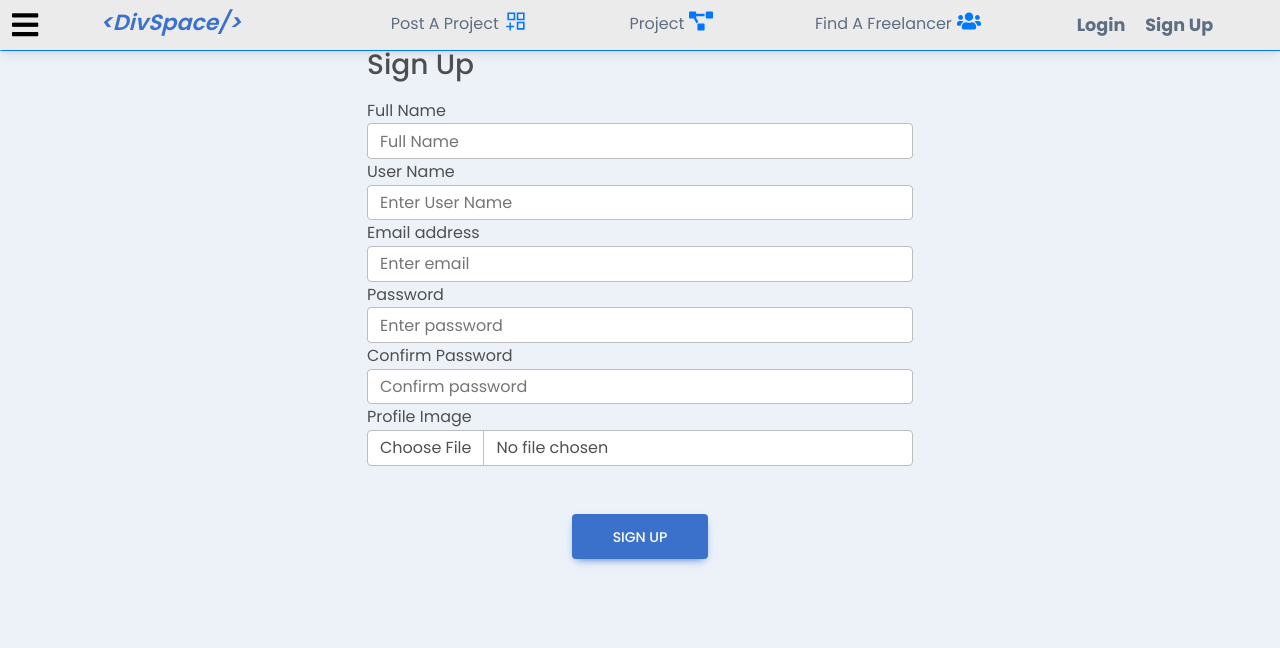
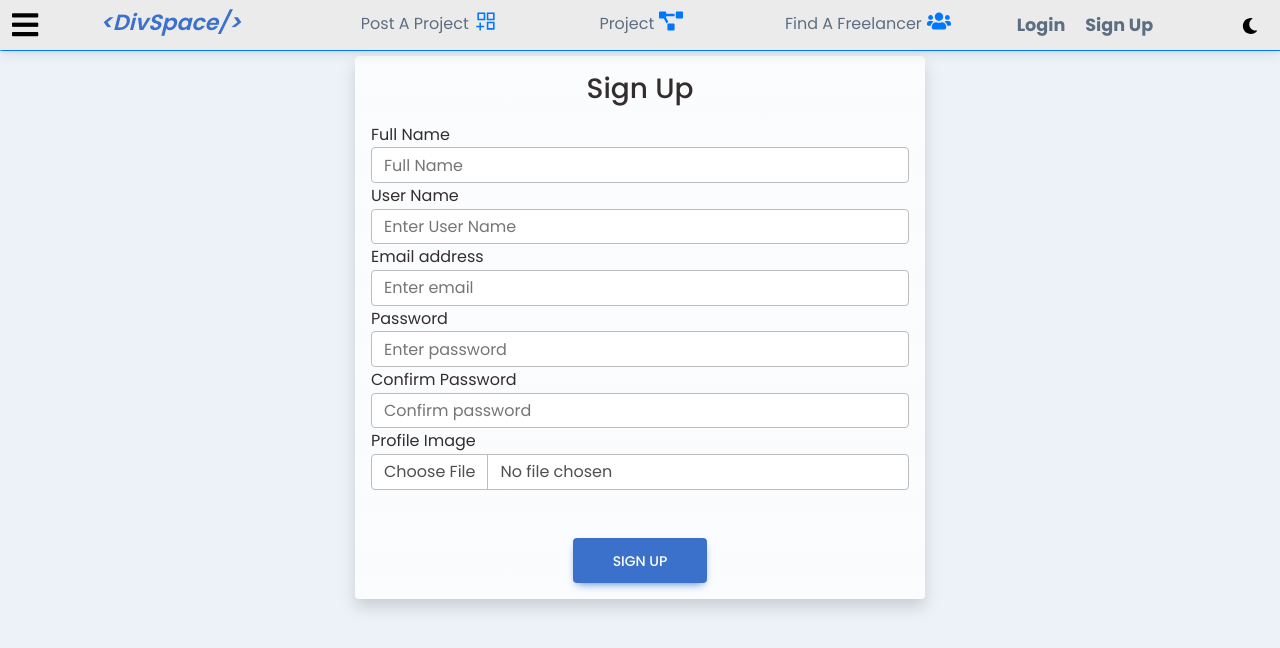
Before and after one commit to gtr3fadi/final-project, a React (Create React App) app in the folder fa91/: page /signup in a window 1280 px wide. Shown: the top 648 px of the page. Built offline with nearby package versions, Linux system fonts and the light colour scheme; no server answers; the database is empty.

Commit message:
final touch

```diff
--- a/fa91/src/Context/ThemeContext.js
+++ b/fa91/src/Context/ThemeContext.js
@@ -4,6 +4,7 @@ export const ThemeContext = createContext();
 
 const ThemeContextProvider = (props) => {
   const [isLightTheme, setIsLightTheme] = useState(true);
+
 
 
   const tran = () => {
--- a/fa91/src/component/Follow/FollowerList.js
+++ b/fa91/src/component/Follow/FollowerList.js
@@ -82,7 +82,7 @@ console.log(follower)
                     padding: "10px",
                   }}
                 >
-                  <p className="d-flex justify-content-around align-items-center">
+                  <p className="d-flex justify-content-end align-items-center">
                     <Link
                       to={`/profile/${doc.uid}`}
                       className="d-flex justify-content-between align-items-center"
--- a/fa91/src/component/Home.js
+++ b/fa91/src/component/Home.js
@@ -14,7 +14,6 @@ const Home = () => {
         alignItems: "center",
         height: "100vh",
         width: "100vw",
-        backgroundColor: "white",
         overflow: "hidden",
       }}
     >
--- a/fa91/src/component/LogIn.js
+++ b/fa91/src/component/LogIn.js
@@ -1,27 +1,36 @@
 import React, { useState } from "react";
 import { useLogin } from "./hook/useLogin";
+import { useThemeContext } from "./hook/useThemeContext";
 
 export default function LogIn() {
+  const { isLightTheme } = useThemeContext();
+
   const { login, error, isPending } = useLogin();
   const [email, setEmail] = useState("");
+  const [emailError, setEmailError] = useState(null);
   const [password, setPassword] = useState("");
 
   const handleSubmit = (e) => {
     e.preventDefault();
     login(email, password);
-    console.log(email, password);
   };
 
   return (
-    <div className="container mt-5">
-      <div className="row">
-        <div className="col-md-6 offset-md-3">
-          <h1 className="text-center text-primary   ">Log In</h1>
+    <div className="container mt-5 ">
+      <div className="row p-3 ">
+        <div className="col-md-6 mt-2 rounded p-0 mx-auto shadow">
+          <form
+            onSubmit={handleSubmit}
+            className={`${
+              isLightTheme ? "bg-white text-dark" : "bg-dark text-light"
+            } rounded p-3 bg-opacity-75 bg-gradient   `}
+          >
+            <h1 className="text-center text-primary   ">Log In</h1>
 
-          <form onSubmit={handleSubmit}>
             <div className="form-group">
               <label htmlFor="email">Email address</label>
               <input
+                required
                 type="email"
                 className="form-control"
                 id="email"
@@ -37,6 +46,7 @@ export default function LogIn() {
             <div className="form-group">
               <label htmlFor="password">Password</label>
               <input
+                required
                 type="password"
                 className="form-control"
                 id="password"
@@ -46,26 +56,25 @@ export default function LogIn() {
               />
             </div>
             <div className="form-group mt-3 text-center">
-
-              {isPending && <div className="spinner-border text-primary" role="status">
-                <span className="sr-only">Loading...</span>
-              </div>}
-              {error && <div className="alert alert-danger" role="alert">
-                {error}
-              </div>}
-              {!isPending && <button type="submit" className="btn btn-primary">
-                Log In
-              </button>}
-
+              {isPending && (
+                <div className="spinner-border text-primary" role="status">
+                  <span className="sr-only">Loading...</span>
+                </div>
+              )}
+              {error && (
+                <div className="alert alert-danger" role="alert">
+                  {error}
+                </div>
+              )}
+              {!isPending && (
+                <button type="submit" className="btn btn-primary">
+                  Log In
+                </button>
+              )}
             </div>
-
-
-
-
           </form>
         </div>
       </div>
     </div>
-
   );
 }
--- a/fa91/src/component/NavBar/NavBar.js
+++ b/fa91/src/component/NavBar/NavBar.js
@@ -85,7 +85,7 @@ const NavBar = () => {
           )}
         </div>
 
-        {user && (
+
           <div className="theme-toggle col">
             <button onClick={toggleTheme}>
               {isLightTheme ? (
@@ -99,7 +99,7 @@ const NavBar = () => {
               )}
             </button>
           </div>
-        )}
+
       </nav>
     </div>
   );
--- a/fa91/src/component/Profile/EditeProfile.js
+++ b/fa91/src/component/Profile/EditeProfile.js
@@ -1,6 +1,7 @@
 import { useState } from "react";
 import Select from "react-select";
 import { webDevList } from "./Skills";
+import { useThemeContext } from "../hook/useThemeContext";
 
 
 
@@ -9,6 +10,8 @@ import { webDevList } from "./Skills";
 
 
 export default function EditeProfile({ doc, updateDocumentField, saveChanges }) {
+const{isLightTheme} = useThemeContext();
+
   const [fullName, setFullName] = useState(doc.fullName);
   const [displayName, setDisplayName] = useState(doc.displayName);
   const [career, setCareer] = useState(doc.career ? doc.career : "");
@@ -47,7 +50,8 @@ export default function EditeProfile({ doc, updateDocumentField, saveChanges })
   };
 
   return (
-    <div className="mt-3">
+    <div className="mt-3"
+    >
       <form onSubmit={handelSubmit}>
         <div className="form-group row my-1">
           <label className="col-lg-3 col-form-label form-control-label">
--- a/fa91/src/component/Profile/Profile.js
+++ b/fa91/src/component/Profile/Profile.js
@@ -1,4 +1,5 @@
 import { useAuthContext } from "../hook/useAuthContext";
+import {useThemeContext} from "../hook/useThemeContext";
 import { useCollection } from "../hook/useCollection";
 import ProfileAvatar from "./ProfileAvatar";
 import { useState, useEffect } from "react";
@@ -12,6 +13,7 @@ import UserProfile from "./UserProfile";
 import EditeProfile from "./EditeProfile";
 
 export default function Profile() {
+  const {isLightTheme } = useThemeContext();
   const { id } = useParams();
   const [career, setCareer] = useState("");
   const [education, setEducation] = useState("");
@@ -92,7 +94,7 @@ export default function Profile() {
       <div className="row ">
         <div className="col-lg-4 mt-5 mb-2">
           <div className="profile-card-4 z-depth-3">
-            <div className="card">
+            <div className="card shadow">
               <div className="card-body text-center bg-primary rounded-top">
                 <div className="user-box"></div>
                 <ProfileAvatar src={doc.photoURL} online={doc.online} />
@@ -100,10 +102,8 @@ export default function Profile() {
                   {doc.fullName}
                 </h5>
                 <h6 className="mb-1 text-white ">@{doc.displayName}</h6>
-                {!doc.about && user.uid !==doc.id && (
-                  <p className="text-white">
-                    no career added yet
-                  </p>
+                {!doc.about && user.uid !== doc.id && (
+                  <p className="text-white">no career added yet</p>
                 )}
                 {doc.career && (
                   <h6 className="text-light text-capitalize">
@@ -134,11 +134,13 @@ export default function Profile() {
                   </form>
                 )}
               </div>
-              <div className="card-body">
+              <div className="card-body"
+              >
                 <div className="row mb-4">
                   <div className="col-6">
-                    {doc.followers.map(follower => follower.id).filter( follow => follow == user.uid).length === 0 ? (
-
+                    {doc.followers
+                      .map((follower) => follower.id)
+                      .filter((follow) => follow == user.uid).length === 0 ? (
                       <button
                         className="btn btn-primary btn-block text-capitalize"
                         onClick={toggoleFollow}
@@ -167,7 +169,7 @@ export default function Profile() {
                       <i className="fab fa-whatsapp fa-lg text-success"></i>
                       {!doc.whatsApp && user.uid !== doc.id && (
                         <span className="text-muted small">
-                           no whatsapp added yet
+                          no whatsapp added yet
                         </span>
                       )}
                       {doc.whatsApp && (
@@ -277,7 +279,12 @@ export default function Profile() {
         </div>
 
         <div className="col-lg-8 mt-5 mb-2">
-          <div className="card z-depth-3">
+          <div
+
+            className={`${
+              isLightTheme ? "bg-light text-dark" : "bg-dark text-light shadow"
+            } card bg-opacity-50 bg-gradient z-depth-3`}
+          >
             <div className="card-body">
               <div className="row justify-content-around mb-1 ">
                 <div className="col-6">
--- a/fa91/src/component/Profile/UserProfile.js
+++ b/fa91/src/component/Profile/UserProfile.js
@@ -5,8 +5,11 @@ import { useAuthContext } from "../hook/useAuthContext";
 import { useCollection } from "../hook/useCollection";
 import { useFirestore } from "../hook/useFirestore";
 import { v4 as uuidv4 } from "uuid";
+import { useThemeContext } from "../hook/useThemeContext";
 
 export default function UserProfile({ doc }) {
+  const { isLightTheme } = useThemeContext();
+
   const { user } = useAuthContext();
   const { updateDocumentField, response } = useFirestore("users");
 
@@ -218,11 +221,14 @@ export default function UserProfile({ doc }) {
           )}
           <hr />
 
-          <table className="table table-hover table-striped">
+          <table className="table table-hover table-striped "
+          >
             <tbody>
               {!doc.recentWork && (
                 <tr>
-                  <td>No Recent Work Added Yet</td>
+                  <td
+                    className={isLightTheme ? "text-muted" : "text-light"}
+                  >No Recent Work Added Yet</td>
                 </tr>
               )}
               {doc.recentWork &&
@@ -241,7 +247,9 @@ export default function UserProfile({ doc }) {
                           className="fa fa-times float-end text-danger "
                         ></i>
                       )}
-                      <strong>{work.title}</strong> <br />
+                      <strong
+                        className={isLightTheme ? "text-dark" : "text-white"}
+                      >{work.title}</strong> <br />
                       <p className="text-muted">{work.description}</p>
                       <a href={work.link} target="_blank">
                         {work.link}
--- a/fa91/src/component/SignUp.js
+++ b/fa91/src/component/SignUp.js
@@ -1,23 +1,70 @@
-import { useState } from "react"
-import { useSignUp } from "./hook/useSignUp"
+import { useState } from "react";
+import { useSignUp } from "./hook/useSignUp";
+import { useThemeContext } from "./hook/useThemeContext";
+
 
 
 
 
 export default function SignUp() {
-    const [userName, setUserName] = useState("")
-    const [fullName, setFullName] = useState("")
-    const [email, setEmail] = useState("")
-    const [password, setPassword] = useState("")
-    const [confirmPassword, setConfirmPassword] = useState("")
-    const [cofirmPasswordError, setCofirmPasswordError] = useState(null)
-    const [thumbnail, setThumbnail] = useState("")
-    const [thumbnailError, setThumbnailError] = useState(null)
+    const { isLightTheme } = useThemeContext();
+
+
+    const [userName, setUserName] = useState("");
+    const [userNameError, setUserNameError] = useState(null);
+    const [fullName, setFullName] = useState("");
+    const [fullNameError, setFullNameError] = useState(null);
+    const [email, setEmail] = useState("");
+    const [emailError, setEmailError] = useState(null);
+    const [password, setPassword] = useState("");
+    const [passwordError, setPasswordError] = useState(null);
+    const [confirmPassword, setConfirmPassword] = useState("");
+    const [cofirmPasswordError, setCofirmPasswordError] = useState(null);
+    const [thumbnail, setThumbnail] = useState("");
+    const [thumbnailError, setThumbnailError] = useState(null);
 
     const {signUp , error , isPending} = useSignUp()
 
     const handleSubmit = (e) => {
         e.preventDefault()
+        setFullNameError(null)
+        setUserNameError(null)
+        setEmailError(null)
+        setPasswordError(null)
+        setCofirmPasswordError(null)
+        setThumbnailError(null)
+
+        if (fullName.length < 3) {
+            setFullNameError("Full name must be at least 3 characters")
+            return
+        }
+        if (userName.length < 3) {
+            setUserNameError("User name must be at least 3 characters")
+            return
+        }
+        if (email.length < 9 || !email.includes("@") || !email.includes("."))   {
+            setEmailError("Email must be valid / must be include @ and . ")
+            return
+        }
+        if (password.length < 6) {
+          setCofirmPasswordError("Password must be at least 6 characters");
+          return;
+        }
+        if (password.length > 20) {
+          setCofirmPasswordError("Password must be less than 20 characters");
+          return;
+        }
+        if (password !== confirmPassword) {
+            setCofirmPasswordError("Password does not match")
+            return
+        }
+        if (!thumbnail) {
+            setThumbnailError("Please upload a profile picture")
+            return
+        }
+
+
+
         signUp(email,password,userName,thumbnail,fullName)
 
     }
@@ -50,13 +97,21 @@ export default function SignUp() {
 
     return (
       <div>
-            <div className="container">
+        <div className="container mt-5">
           <div className="row">
-                    <div className="col-md-6 mt-5 mx-auto">
-                        <form noValidate onSubmit={handleSubmit}>
-                            <h1 className="h3 mb-3 font-weight-normal">Sign Up</h1>
+            <div className="col-md-6 mt-2 rounded p-0 mx-auto shadow">
+              <form
+                noValidate
+                onSubmit={handleSubmit}
+                className={`${
+                  isLightTheme ? "bg-white text-dark" : "bg-dark text-light"
+                } bg-opacity-75 bg-gradient  rounded p-3`}
+              >
+                <h1 className="h3 mb-3 font-weight-normal text-center">
+                  Sign Up
+                </h1>
                 <div className="form-group">
-                                <label htmlFor="FullName" > Full Name</label>
+                  <label htmlFor="FullName"> Full Name</label>
                   <input
                     type="text"
                     className="form-control"
@@ -67,6 +122,9 @@ export default function SignUp() {
                     required
                   />
                 </div>
+                {fullNameError && (
+                  <p className="text-danger">{fullNameError}</p>
+                )}
 
                 <div className="form-group">
                   <label htmlFor="name">User Name</label>
@@ -80,6 +138,9 @@ export default function SignUp() {
                     required
                   />
                 </div>
+                {userNameError && (
+                  <p className="text-danger">{userNameError}</p>
+                )}
                 <div className="form-group">
                   <label htmlFor="email">Email address</label>
                   <input
@@ -92,6 +153,7 @@ export default function SignUp() {
                     required
                   />
                 </div>
+                {emailError && <p className="text-danger">{emailError}</p>}
                 <div className="form-group">
                   <label htmlFor="password">Password</label>
                   <input
@@ -104,6 +166,9 @@ export default function SignUp() {
                     required
                   />
                 </div>
+                {passwordError && (
+                  <p className="text-danger">{passwordError}</p>
+                )}
                 <div className="form-group">
                   <label htmlFor="confirmPassword">Confirm Password</label>
                   <input
@@ -129,7 +194,9 @@ export default function SignUp() {
                     onChange={handelChangeFile}
                     required
                   />
-                                {thumbnailError && <div className="alert alert-danger">{thumbnailError}</div>}
+                  {thumbnailError && (
+                    <div className="alert alert-danger">{thumbnailError}</div>
+                  )}
                 </div>
                 <div className="form-group mt-5">
                   <button
@@ -138,19 +205,16 @@ export default function SignUp() {
                     disabled={isPending}
                   >
                     {isPending ? "Loading..." : "Sign Up"}
-
                   </button>
                 </div>
 
-                            {error && <div className="alert alert-danger mt-2">{error}</div>}
-
+                {error && (
+                  <div className="alert alert-danger mt-2">{error}</div>
+                )}
               </form>
             </div>
           </div>
         </div>
-
-
       </div>
-
-    )
+    );
 }
--- a/fa91/src/component/hook/useLogin.js
+++ b/fa91/src/component/hook/useLogin.js
@@ -31,8 +31,8 @@ export const useLogin = () => {
       }
     } catch (error) {
       if (!isCancelled) {
-        console.log(error.messege);
-        setError(error.messege);
+        console.log(error);
+        setError(error.message);
         setIsPending(false);
       }
     }
--- a/fa91/src/component/project/ProjectList.js
+++ b/fa91/src/component/project/ProjectList.js
@@ -27,7 +27,7 @@ export default function ProjectList({ data }) {
             className={
               isLightTheme
                 ? "bg-light  shadow card  my-3 p-2 "
-                : "bg-dark card text-light  my-3 p-2 shadow bg-dark  bg-opacity-50 bg-gradient"
+                : "bg-dark card text-light  my-3 p-2 shadow bg-dark  bg-opacity-75 bg-gradient"
             }
             key={project.id}
           >
```
Lines whose indentation alone changed are shown as unchanged.
